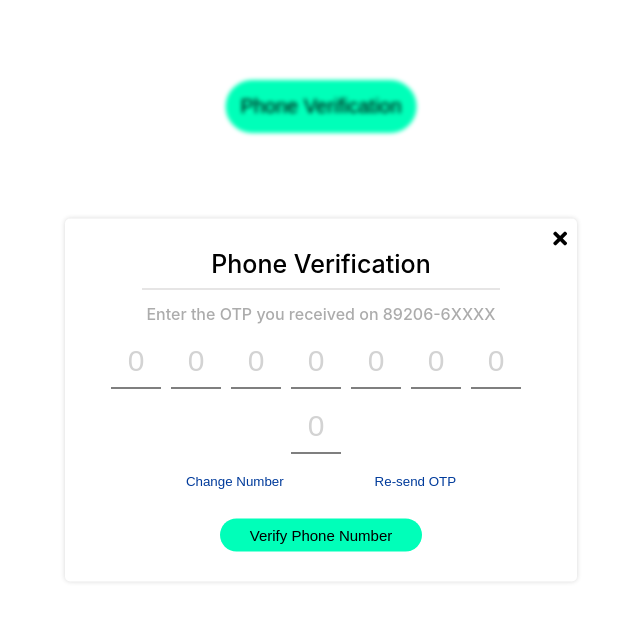
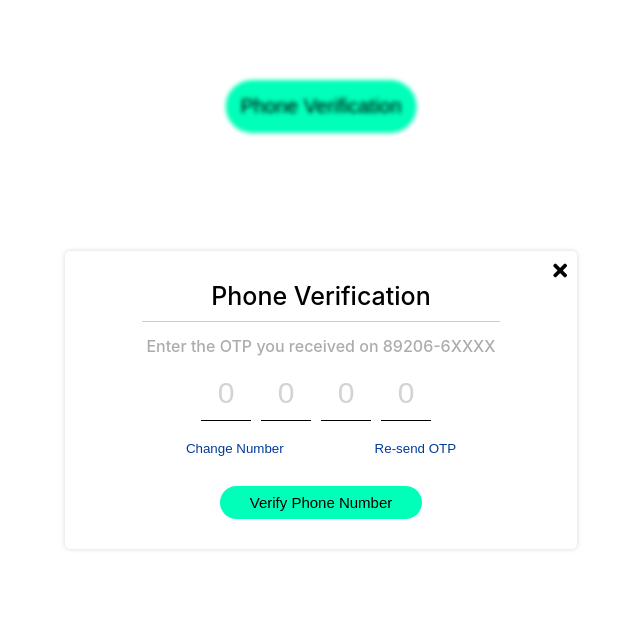
Before and after one commit to varshney-himanshu/OTP-Input, a React (Create React App) app: page / in a window 1280 px wide. Both pictures are taken after a click on the button "Phone Verification". Shown: the top 622 px of the page, without its empty margins (319-959 px from the left). Built offline with nearby package versions, Linux system fonts and the light colour scheme.

Commit message:
incorporated propTypes check

```diff
--- a/package.json
+++ b/package.json
@@ -6,6 +6,7 @@
     "@testing-library/jest-dom": "^5.14.1",
     "@testing-library/react": "^11.2.7",
     "@testing-library/user-event": "^12.8.3",
+    "prop-types": "^15.7.2",
     "react": "^17.0.2",
     "react-dom": "^17.0.2",
     "react-scripts": "4.0.3",
--- a/src/components/otp/index.js
+++ b/src/components/otp/index.js
@@ -1,15 +1,21 @@
 import React, { useState, useRef, useEffect } from "react";
+import PropTypes from "prop-types";
 import "./style.css";
 
 let index = -1; // position of the current input (-1 = not focused on any input)
 let keyCode;
 
-export default function OTP({
+function OTP({
   active,
-  numberOfInputs = 8,
-  isNumber = true,
-  placeholder = "0",
-  inputStyle = {},
+  numberOfInputs,
+  isNumber,
+  placeholder,
+  inputStyle,
+  inputClass,
+  containerStyle,
+  containerClass,
+  buttonStyle,
+  buttonContainer,
 }) {
   const ref = useRef(null);
   const [code, setCode] = useState("");
@@ -165,10 +171,8 @@ export default function OTP({
         <input
           id={`index-${i}`}
           key={`input-${i}`}
-          className={`otp__input ${
-            inputStyle && typeof inputStyle === "string" ? inputStyle : ""
-          }`}
-          style={inputStyle && typeof inputStyle === "object" ? inputStyle : ""}
+          className={`otp__input ${inputClass}`}
+          style={inputStyle}
           onFocus={(e) => onInputFocus(e, i)}
           onChange={handleOnChange}
           onPaste={onPaste}
@@ -188,7 +192,10 @@ export default function OTP({
 
   return (
     <div className="input-card">
-      <div className="form-container">
+      <div
+        className={`form-container ${containerClass}`}
+        style={containerStyle}
+      >
         <button className="input-card__close" onClick={toggleOnclose}>
           <i className="fas fa-times"></i>
         </button>
@@ -213,3 +220,25 @@ export default function OTP({
     </div>
   );
 }
+
+OTP.defaultProps = {
+  numberOfInputs: 4,
+  isNumber: false,
+  placeholder: "0",
+  inputStyle: {},
+  inputClass: "",
+  containerStyle: {},
+  containerClass: "",
+};
+
+OTP.propTypes = {
+  numberOfInputs: PropTypes.number,
+  isNumber: PropTypes.bool,
+  placeholder: PropTypes.string,
+  inputStyle: PropTypes.object,
+  inputClass: PropTypes.string,
+  containerStyle: PropTypes.object,
+  containerClass: PropTypes.string,
+};
+
+export default OTP;
```
Also changed, not shown: 1 other file (tests, documents, lock files or other folders).
